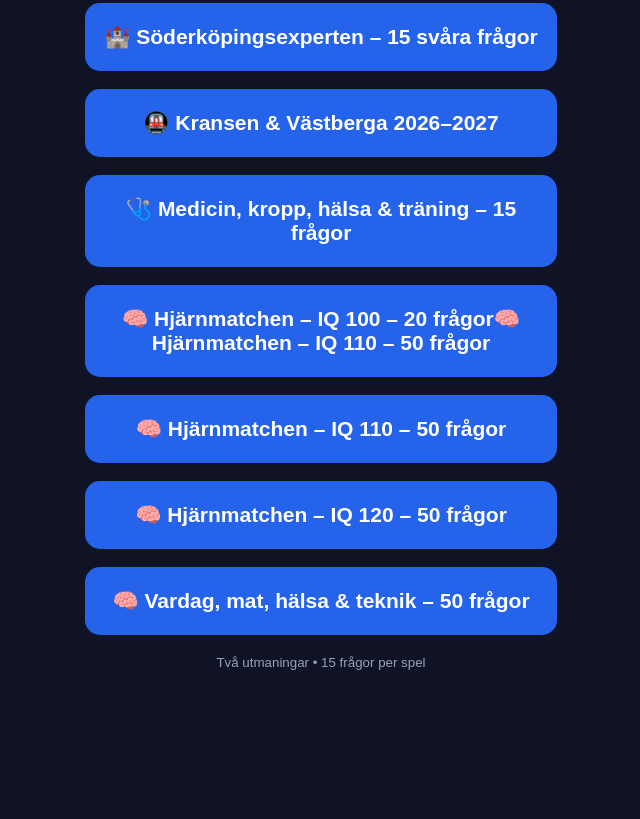
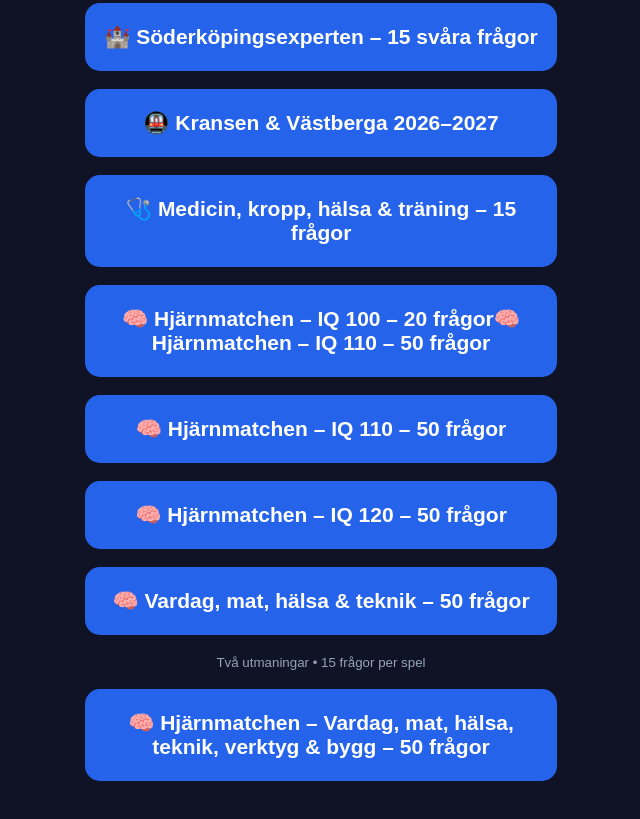
Before and after one commit to patrik778/1-klubben, a plain HTML site: page index.html in a window 1280 px wide. Shown: the part 584-1403 px from the top of the page, without its empty margins (319-959 px from the left). Before the commit the page ends 1339 px from the top, so only its background shows below. Drawn offline with Linux system fonts and the light colour scheme.

Commit message:
Update index.html

```diff
--- a/index.html
+++ b/index.html
@@ -32,6 +32,7 @@ small{color:#94a3b8}
  <a href="hjarnmatchen-iq120-50.html" style="display:block;padding:22px 14px;margin:18px 0;border-radius:15px;background:#2563eb;color:white;text-align:center;text-decoration:none;font-size:21px;font-weight:bold">🧠 Hjärnmatchen – IQ 120 – 50 frågor</a>
  <a href="hjarnmatchen-iq130-mix-50.html">🧠 Vardag, mat, hälsa & teknik – 50 frågor</a>
 <small>Två utmaningar • 15 frågor per spel</small>
+ <a href="hjarnmatchen-iq140-bygg-50.html">🧠 Hjärnmatchen – Vardag, mat, hälsa, teknik, verktyg & bygg – 50 frågor</a>
 </main>
 </body>
 </html>
```
